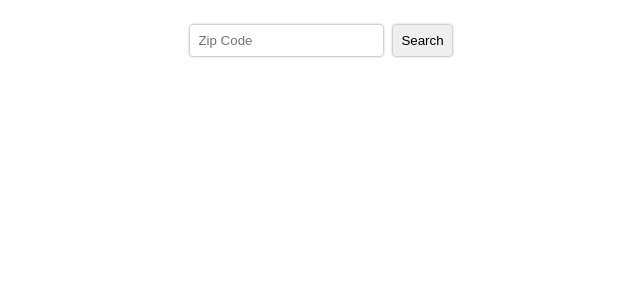
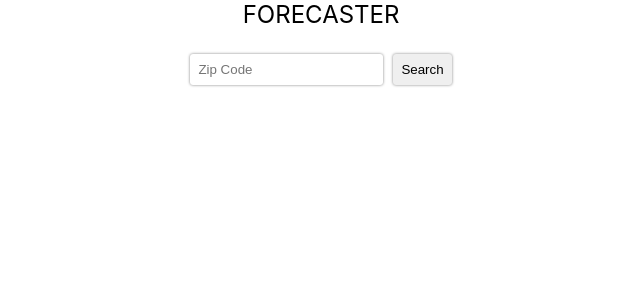
Before and after one commit to lukethinnes/forecast-build, a React (Create React App) app: page / in a window 1280 px wide. Shown: the top 300 px of the page, without its empty margins (319-959 px from the left). Built offline with nearby package versions, Linux system fonts and the light colour scheme.

Commit message:
Added a header with styles.

```diff
--- a/src/App/App.js
+++ b/src/App/App.js
@@ -44,6 +44,10 @@ const [location, setLocation] = useState('')
     }, [locationKey])
 
 	return (
+        <>
+        <div className={styles.header}>
+            FORECASTER
+        </div>
   <div className={styles.searchContainer}>
   <LocationSearch
     onCityFound={cityInfo => {
@@ -67,5 +71,6 @@ const [location, setLocation] = useState('')
       ))}
     </div>
   </div>
+        </>
   );
 }
--- a/src/Components/WeatherDay.js
+++ b/src/Components/WeatherDay.js
@@ -8,6 +8,9 @@ export const WeatherDay = ({ date, min, max, weatherType, weatherKey }) => {
       <div>
         Min: {min} Max: {max}
       </div>
+      <div>
+       {date}
+      </div>
   </>
   );
 };
--- a/src/styles/styles.module.css
+++ b/src/styles/styles.module.css
@@ -25,6 +25,11 @@
   text-shadow: 0px 0px 1px black;
   padding: 10px;
 }
+.header {
+    display: flex;
+    justify-content: center;
+    font-size: 24px;
+}
 
 .searchContainer {
   display: flex;
```
Also changed, not shown: 1 other file (tests, documents, lock files or other folders).
